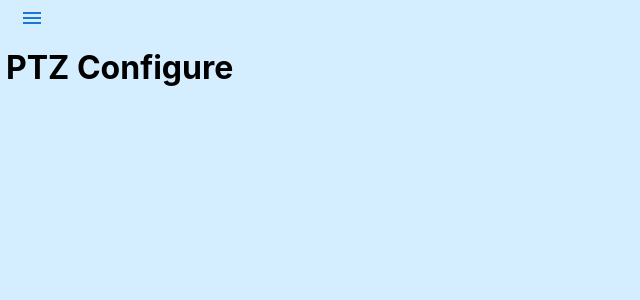
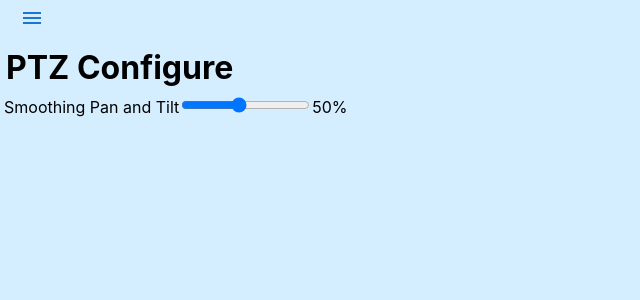
Before and after one commit to craigkehl/ts-cam-app, a React (Create React App) app: page /config/ptz in a window 1280 px wide. Shown: the top 300 px of the page, without its empty margins (0-640 px from the left). Built offline with nearby package versions, Linux system fonts and the light colour scheme.

Commit message:
ptz store resolution

```diff
--- a/src/components/Sliders/DoubleSlider.tsx
+++ b/src/components/Sliders/DoubleSlider.tsx
@@ -2,9 +2,14 @@ import React, { useEffect, useCallback, useState } from 'react';
 import { move } from '../../util/http-requests';
 import classes from './DoubleSlider.module.css';
 
-const DoubleSlider: React.FC<{ className: string; xMax: string; yMax: string; resolution?: string; }> = (props) => {
-  const [ rate, setRate ] = useState(() => {
-    const resolution = (props.resolution) ? parseInt(props.resolution) : .5;
+const DoubleSlider: React.FC<{
+  className: string;
+  xMax: string;
+  yMax: string;
+  resolution: number;
+}> = (props) => {
+  const [rate, setRate] = useState(() => {
+    const resolution = props.resolution;
     const xMax = parseInt(props.xMax) * resolution;
     const yMax = parseInt(props.yMax) * resolution;
     return {
@@ -12,7 +17,7 @@ const DoubleSlider: React.FC<{ className: string; xMax: string; yMax: string; re
       y: 0,
       xMax,
       yMax,
-      resolution: resolution
+      resolution: resolution,
     };
   });
 
@@ -22,20 +27,20 @@ const DoubleSlider: React.FC<{ className: string; xMax: string; yMax: string; re
     // calculate touch input relative to target's center dimensions
     if (e.touches) {
       const inputX = Math.floor(
-        e.touches[ 0 ].pageX -
+        e.touches[0].pageX -
           e.currentTarget.offsetLeft -
-        (e.currentTarget.offsetWidth / 2)
+          e.currentTarget.offsetWidth / 2
       );
       const inputY = Math.floor(
-        e.touches[ 0 ].pageY -
+        e.touches[0].pageY -
           e.currentTarget.offsetTop -
           e.currentTarget.offsetHeight / 2
       );
 
       setRate((rate) => {
         // Get each rate steps size
-        const xDivSize = (e.currentTarget.offsetWidth / 2) / (rate.xMax);
-        const yDivSize = (e.currentTarget.offsetHeight / 2) / (rate.yMax);
+        const xDivSize = e.currentTarget.offsetWidth / 2 / rate.xMax;
+        const yDivSize = e.currentTarget.offsetHeight / 2 / rate.yMax;
 
         // Calc rate
         const xRate = Math.floor(inputX / xDivSize);
@@ -61,7 +66,7 @@ const DoubleSlider: React.FC<{ className: string; xMax: string; yMax: string; re
             y: yRateChecked,
             xMax: rate.xMax,
             yMax: rate.yMax,
-            resolution: rate.resolution
+            resolution: rate.resolution,
           };
         }
         return rate;
@@ -84,7 +89,7 @@ const DoubleSlider: React.FC<{ className: string; xMax: string; yMax: string; re
       Math.floor(rate.x / rate.resolution).toString(),
       Math.floor(rate.y / rate.resolution).toString()
     );
-  }, [ rate ]);
+  }, [rate]);
 
   useEffect(() => {
     const elem = document.getElementById('dblSlider')!;
@@ -97,7 +102,7 @@ const DoubleSlider: React.FC<{ className: string; xMax: string; yMax: string; re
       elem.removeEventListener('touchmove', touchHandler);
       elem.removeEventListener('touchend', touchEndHandler);
     };
-  }, [ touchEndHandler, touchHandler ]);
+  }, [touchEndHandler, touchHandler]);
 
   return <div id='dblSlider' className={classes.dblSlider} />;
 };
--- a/src/components/Sliders/Slider.tsx
+++ b/src/components/Sliders/Slider.tsx
@@ -3,8 +3,8 @@ import React, { useState, Fragment } from 'react';
 import { zoom } from '../../util/http-requests';
 import classes from './Slider.module.css';
 
-const Slider: React.FC<{ className: string; }> = (props) => {
-  const [ curValue, setCurValue ] = useState(0);
+const Slider: React.FC<{ className: string }> = (props) => {
+  const [curValue, setCurValue] = useState(0);
 
   const changeHandler = (event: React.ChangeEvent<HTMLInputElement>) => {
     setCurValue(parseInt(event.target.value));
@@ -20,13 +20,16 @@ const Slider: React.FC<{ className: string; }> = (props) => {
 
   return (
     <Fragment>
-      <label className={`${classes.title} ${props.className}`} htmlFor='zoomSlider'>
+      <label
+        className={`${classes.title} ${props.className}`}
+        htmlFor='zoomSlider'
+      >
         Zoom - {curValue.toString()}
       </label>
       <input
         className={classes.slider}
         type='range'
-        name='zoomSlider'
+        id='zoomSlider'
         min='-7'
         max='7'
         step='1'
--- a/src/index.tsx
+++ b/src/index.tsx
@@ -5,8 +5,10 @@ import { BrowserRouter } from 'react-router-dom';
 import './index.css';
 import App from './App';
 import configurePresetStore from './store/presets-store';
+import configurePtzStore from './store/ptz-store';
 
 configurePresetStore();
+configurePtzStore();
 
 ReactDOM.render(
   <BrowserRouter>
--- a/src/pages/Controller.tsx
+++ b/src/pages/Controller.tsx
@@ -4,9 +4,12 @@ import PresetBtnGrp from '../components/Presets/PresetBtnGrp';
 import Slider from '../components/Sliders/Slider';
 import Card from '../components/UI/Card';
 
+import { useStore } from '../store/store';
 import classes from './Controller.module.css';
 
-const Controller: React.FC<{ className?: string }> = (props) => {
+const Controller: React.FC<{ className?: string; }> = (props) => {
+  const globalState = useStore()[ 0 ];
+  console.log(globalState);
   return (
     <>
       <Card className={`${classes} ${props.className}`}>
@@ -19,6 +22,7 @@ const Controller: React.FC<{ className?: string }> = (props) => {
           className={`${classes} ${props.className}`}
           xMax='24'
           yMax='20'
+          resolution={globalState.ptzSettings.resolution}
         />
       </Card>
     </>
--- a/src/pages/configure/config-ptz.tsx
+++ b/src/pages/configure/config-ptz.tsx
@@ -1,7 +1,34 @@
 import React from 'react';
 
-const ConfigPtz: React.FC = (): JSX.Element => {
-  return <h1>PTZ Configure</h1>;
+import { useStore } from '../../store/store';
+import { PtzSettings } from '../../store/ptz-store';
+
+const ConfigPtz: React.FC<{ className?: string }> = (props) => {
+  const [state, dispatch] = useStore();
+  const ptzSettings: PtzSettings = state.ptzSettings;
+
+  const changeHandler = (event: React.ChangeEvent<HTMLInputElement>) => {
+    const resolution = parseFloat(event.target.value);
+    console.log(resolution);
+    dispatch('SET_RESOLUTION', resolution);
+  };
+
+  return (
+    <>
+      <h1>PTZ Configure</h1>
+      <label htmlFor='smoothing'>Smoothing Pan and Tilt</label>
+      <input
+        type='range'
+        min='.1'
+        max='1'
+        step='0.1'
+        id='smoothing'
+        value={ptzSettings.resolution.toString()}
+        onChange={changeHandler}
+      />
+      {(ptzSettings.resolution * 100).toString() + '%'}
+    </>
+  );
 };
 
 export default ConfigPtz;
--- a/src/store/presets-store.ts
+++ b/src/store/presets-store.ts
@@ -1,8 +1,6 @@
 import { initStore } from './store';
 
-export interface GlobalState {
-  [x: string]: any | undefined;
-}
+import { GlobalState } from './store';
 
 export interface PresetState {
   isCurrent: boolean;
--- /dev/null
+++ b/src/store/ptz-store.ts
@@ -0,0 +1,25 @@
+import { initStore } from './store';
+
+import { GlobalState } from './store';
+
+export interface PtzSettings {
+  resolution: number;
+}
+
+const configureStore = () => {
+  const actions = {
+    SET_RESOLUTION: (curState: GlobalState, resolution: number) => {
+      const newPtzSettings = { ...curState.ptzSettings };
+      newPtzSettings.resolution = resolution;
+      return { ptzSettings: newPtzSettings };
+    },
+  };
+
+  initStore(actions, {
+    ptzSettings: {
+      resolution: 0.5,
+    },
+  });
+};
+
+export default configureStore;
```
Lines whose indentation alone changed are shown as unchanged.
